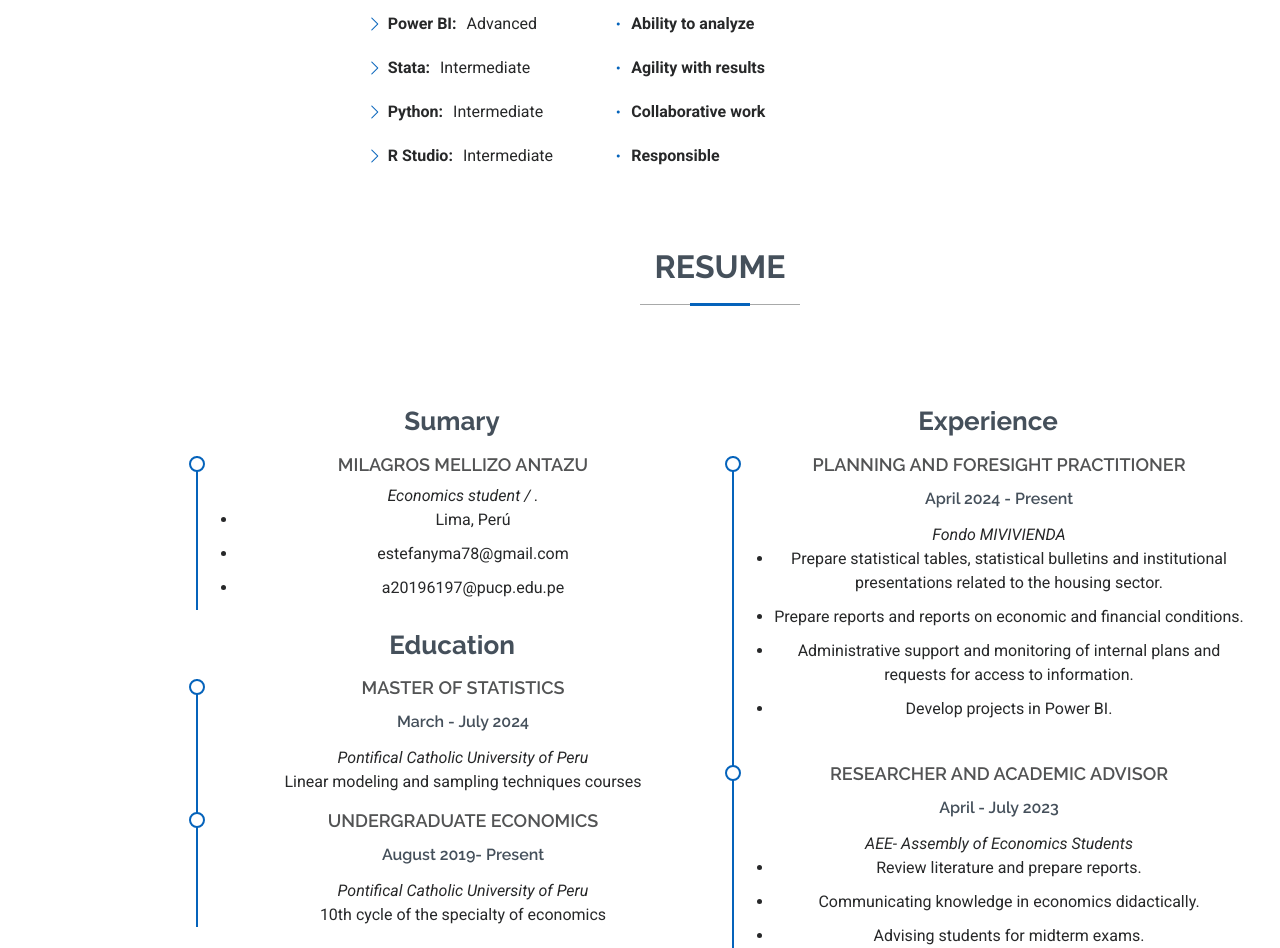
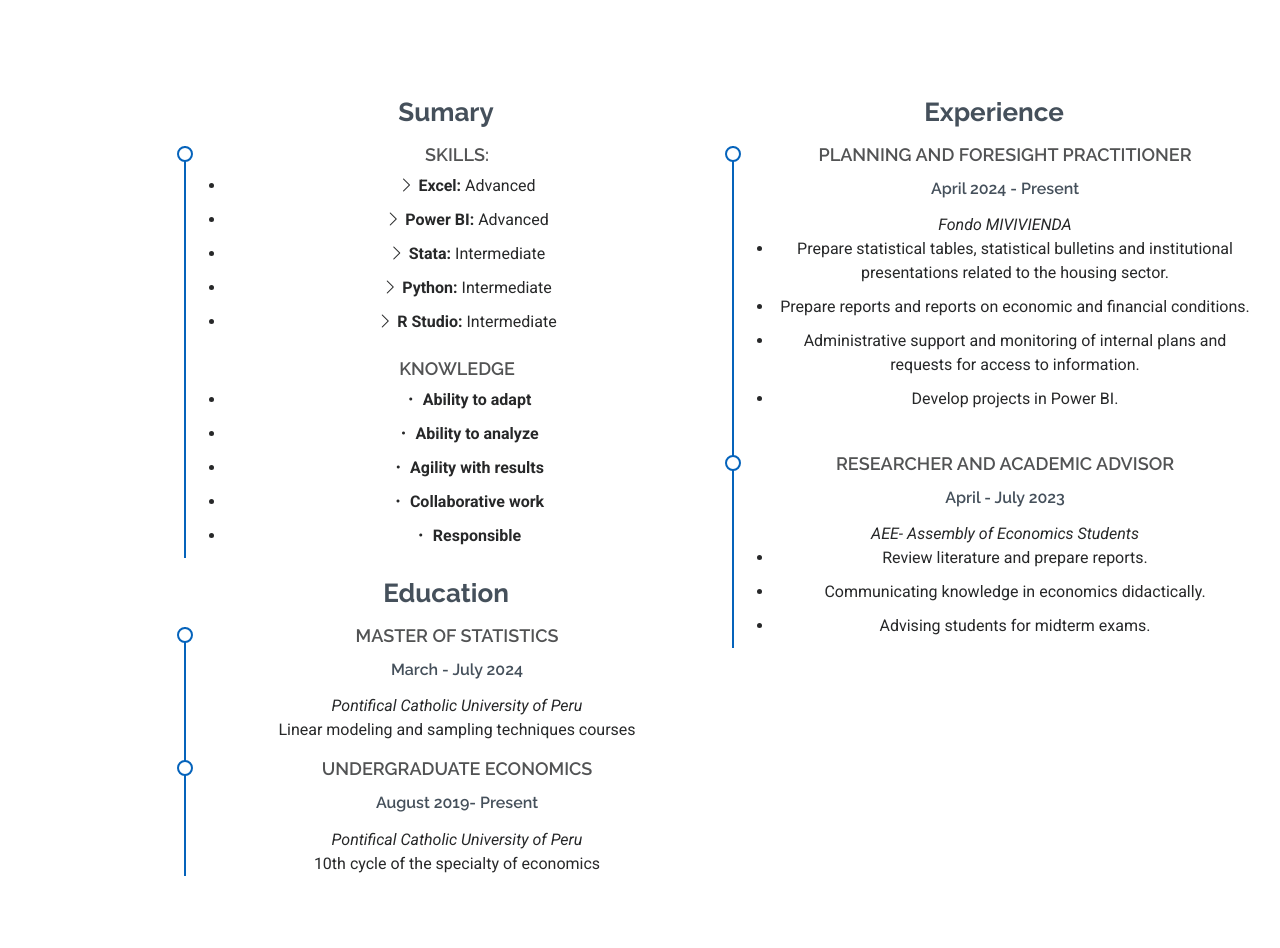
Before and after one commit to Mil-est/mil.est.github.io, a plain HTML site: page index.html in a window 1280 px wide. Shown: the part 522-1470 px from the top of the page. Drawn offline with Linux system fonts and the light colour scheme.

Commit message:
Update index.html

```diff
--- a/index.html
+++ b/index.html
@@ -87,36 +87,6 @@
    </div><!-- End Section Title -->
 
 
-      <div class="container" data-aos="fade-up" data-aos-delay="100">
-      <div class="row gy-4 justify-content-center">
-         <div class="col-lg-5">
-           <img src="" class="img-fluid" alt="">
-         </div>
-         <div class="col-lg-8 content">
-            <h3 class="resume-title">Skills &amp; Knowledge</h3>
-           <div class="row">
-             <div class="col-lg-4">
-               <ul>
-                  <li><i class="bi bi-chevron-right"></i> <strong>Excel:</strong> <span>Advanced</span></li>
-                  <li><i class="bi bi-chevron-right"></i> <strong>Power BI:</strong> <span>Advanced</span></li>
-                  <li><i class="bi bi-chevron-right"></i> <strong>Stata:</strong> <span>Intermediate</span></li>
-                  <li><i class="bi bi-chevron-right"></i> <strong>Python:</strong> <span>Intermediate</span></li>
-                  <li><i class="bi bi-chevron-right"></i> <strong>R Studio:</strong> <span>Intermediate</span></li>
-                </ul>
-              </div>
-               <div class="col-lg-6">
-                <ul>
-                  <li><i class="bi bi-dot"></i> <strong>Ability to adapt</strong> <span></span></li>
-                  <li><i class="bi bi-dot"></i> <strong>Ability to analyze</strong> <span></span></li>
-                  <li><i class="bi bi-dot"></i> <strong>Agility with results</strong> <span></span></li>
-                  <li><i class="bi bi-dot"></i> <strong>Collaborative work</strong> <span></span></li>
-                  <li><i class="bi bi-dot"></i> <strong>Responsible</strong> <span></span></li>
-                </ul>
-              </div>
-            </p>
-          </div>
-        </div>
-      </div>
 
 
     <!-- Resume Section -->
@@ -136,12 +106,23 @@
             <h3 class="resume-title">Sumary</h3>
 
             <div class="resume-item pb-0">
-              <h4>MILAGROS MELLIZO ANTAZU</h4>
-              <p><em>Economics student / .</em></p>
+              <h4>Skills:</h4>
+              <p><em></em></p>
               <ul>
-                <li>Lima, Perú </li>
-                <li>estefanyma78@gmail.com</li>
-                <li>a20196197@pucp.edu.pe</li>
+                  <li><i class="bi bi-chevron-right"></i> <strong>Excel:</strong> <span>Advanced</span></li>
+                  <li><i class="bi bi-chevron-right"></i> <strong>Power BI:</strong> <span>Advanced</span></li>
+                  <li><i class="bi bi-chevron-right"></i> <strong>Stata:</strong> <span>Intermediate</span></li>
+                  <li><i class="bi bi-chevron-right"></i> <strong>Python:</strong> <span>Intermediate</span></li>
+                  <li><i class="bi bi-chevron-right"></i> <strong>R Studio:</strong> <span>Intermediate</span></li>
+              </ul>
+              <h4>Knowledge</h4>
+              <p><em></em></p>
+              <ul>
+                  <li><i class="bi bi-dot"></i> <strong>Ability to adapt</strong> <span></span></li>
+                  <li><i class="bi bi-dot"></i> <strong>Ability to analyze</strong> <span></span></li>
+                  <li><i class="bi bi-dot"></i> <strong>Agility with results</strong> <span></span></li>
+                  <li><i class="bi bi-dot"></i> <strong>Collaborative work</strong> <span></span></li>
+                  <li><i class="bi bi-dot"></i> <strong>Responsible</strong> <span></span></li>
               </ul>
             </div><!-- Edn Resume Item -->
 
```
